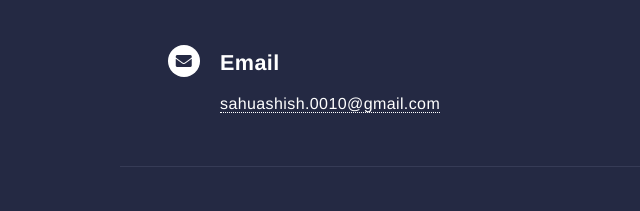
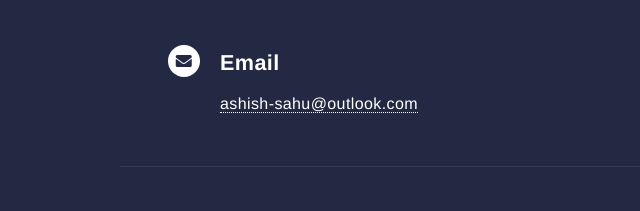
Before and after one commit to sahugithub1/AshishTheAnalyst.github.io, a plain HTML site: page index.html in a window 1280 px wide. Shown: the part 1563-1774 px from the top of the page, 0-640 px from the left. Drawn offline with Linux system fonts and the light colour scheme; a script that the page names is missing; a web font is replaced by a local one.

Commit message:
add outlook

```diff
--- a/index.html
+++ b/index.html
@@ -121,7 +121,7 @@
 									<div class="contact-method">
 										<span class="icon solid alt fa-envelope"></span>
 										<h3>Email</h3>
-										<a href="#">sahuashish.0010@gmail.com</a>
+										<a href="#">ashish-sahu@outlook.com</a>
 									</div>
 								</section>
 								<section>
```
